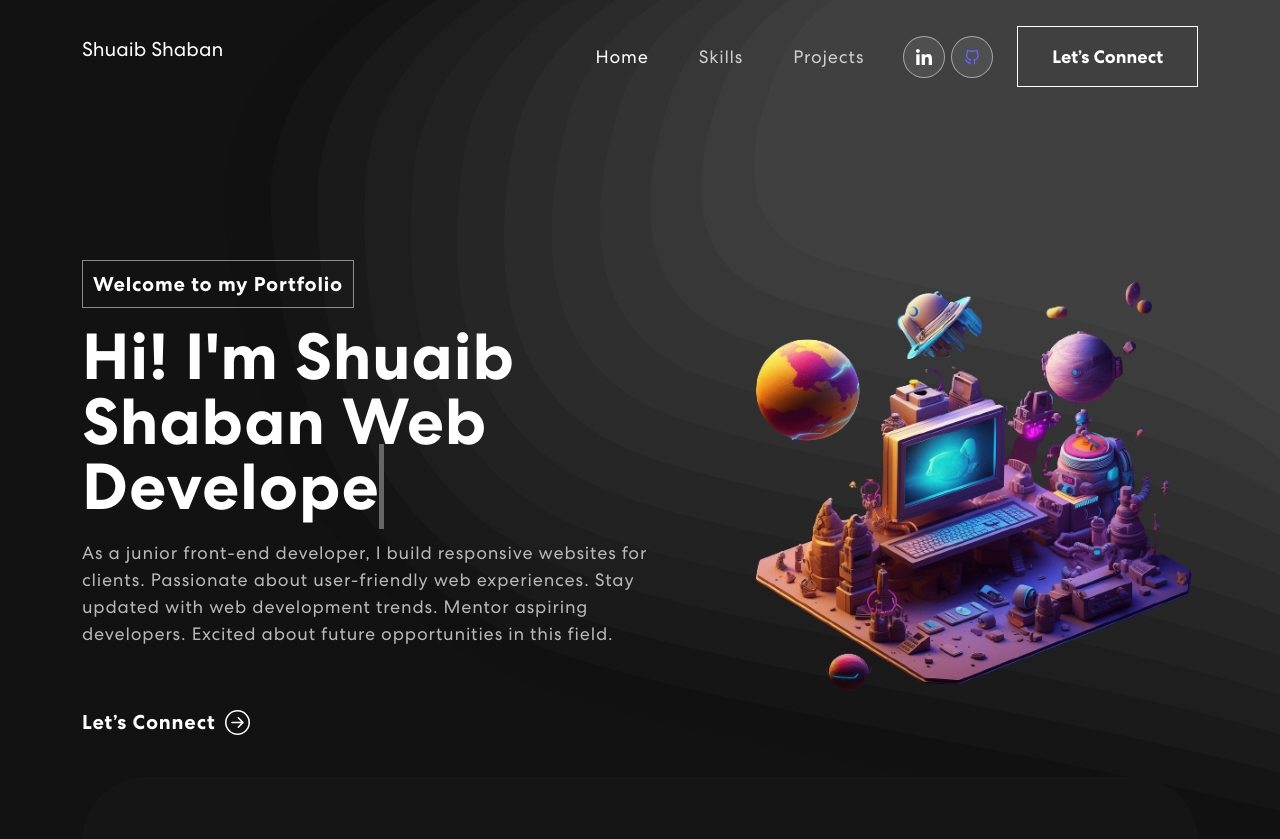
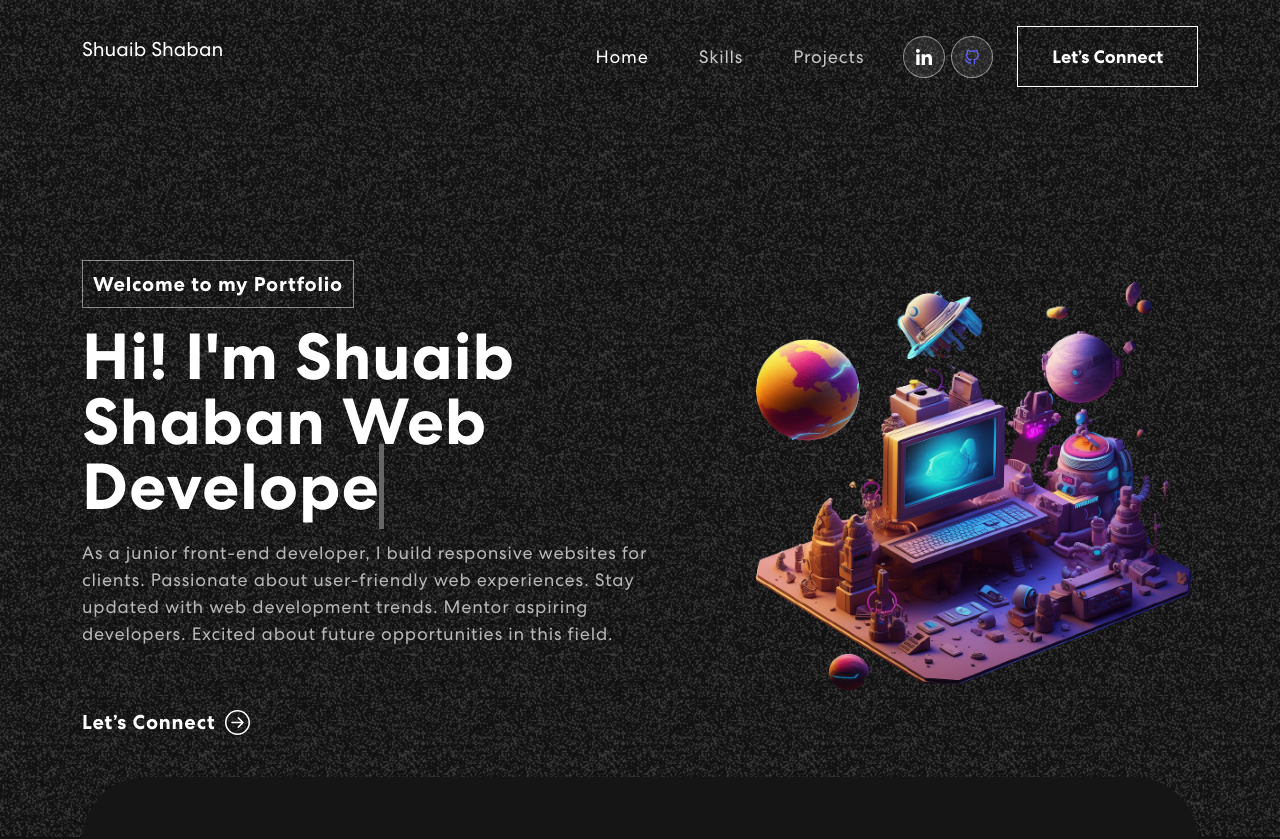
Before and after one commit to ShuaibShaban/portfolio, a React (Create React App) app: page / in a window 1280 px wide. Shown: the top 839 px of the page. Built offline with nearby package versions, Linux system fonts and the light colour scheme; no server answers.

Commit message:
landing page changes

```diff
--- a/src/App.css
+++ b/src/App.css
@@ -234,11 +234,41 @@ nav.navbar .navbar-toggler[aria-expanded="true"] .navbar-toggler-icon {
 .banner {
   margin-top: 0;
   padding: 260px 0 100px 0;
-  background-image: url('./assets/img/banner-bg.svg');
-  background-position: top center;
-  background-size: cover;
-  background-repeat: no-repeat;
+  background-image: url('./assets/img/effect.png');
+  animation: static 3s steps(5, end) infinite;
+  z-index: 999;
+  background-size: 200px;
+  /* background-position: top center; */
+  /* background-size: cover; */
+  /* background-repeat: no-repeat; */
 }
+
+@keyframes static {
+  0% {
+    background-position: 0% 0%;
+  }
+
+  20% {
+    background-position: 25% 15%;
+  }
+
+  40% {
+    background-position: 50% 69%;
+  }
+
+  60% {
+    background-position: 33% 25%;
+  }
+
+  80% {
+    background-position: 72% 4%;
+  }
+
+  100% {
+    background-position: 80% 91%;
+  }
+}
+
 .tagline:hover{
 scale: 1.1;
 cursor: pointer;
@@ -394,6 +424,7 @@ cursor: pointer;
     width: 0;
     height: 100%;
     background: linear-gradient(90.21deg, #AA367C -5.91%, #4A2FBD 111.58%);
+    /* background: #cb450c; */
     top: 0;
     left: 0;
     z-index: -1;
@@ -426,6 +457,7 @@ cursor: pointer;
 .proj-imgbx::before {
   content: "";
   background: linear-gradient(90.21deg, #AA367C -5.91%, #4A2FBD 111.58%);
+  /* background: #cb450c; */
   opacity: 0.85;
   position: absolute;
   width: 100%;
--- a/src/components/Skills.js
+++ b/src/components/Skills.js
@@ -57,7 +57,7 @@ export const Skills = () => {
                             </div>
                             <div className="item">
                                 <img src={meter2} alt="Image" />
-                                <h5>Brand Identity</h5>
+                                <h5>Brand Identityh</h5>
                             </div>
                             <div className="item">
                                 <img src={meter3} alt="Image" />
```
Also changed, not shown: 1 other file (tests, documents, lock files or other folders).
